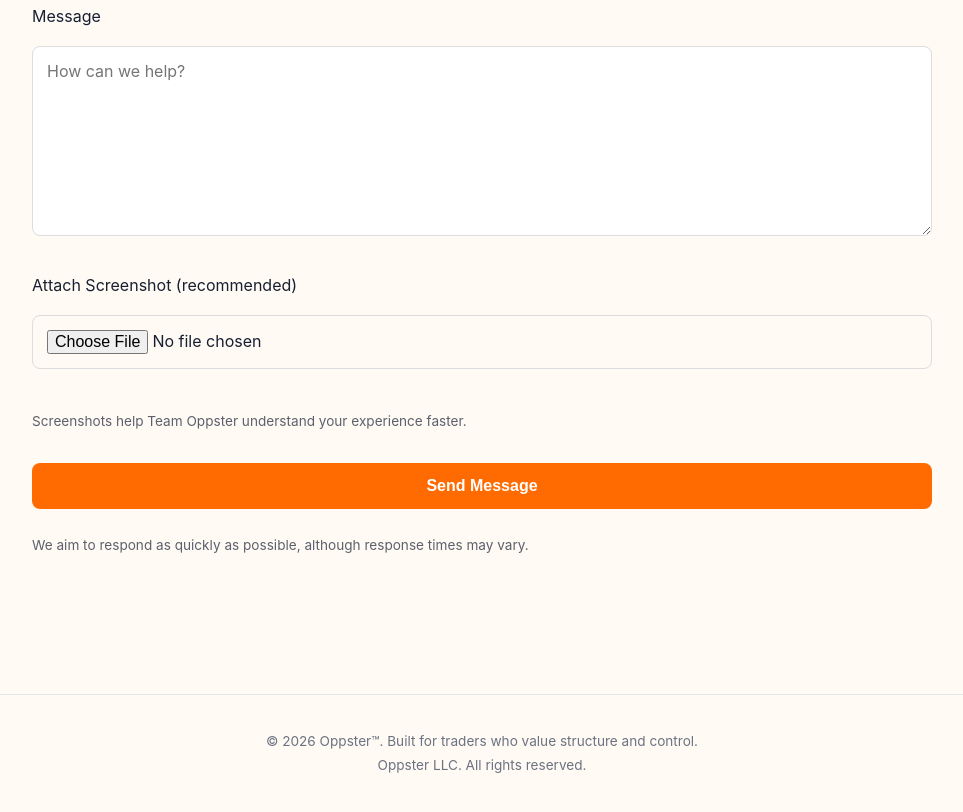
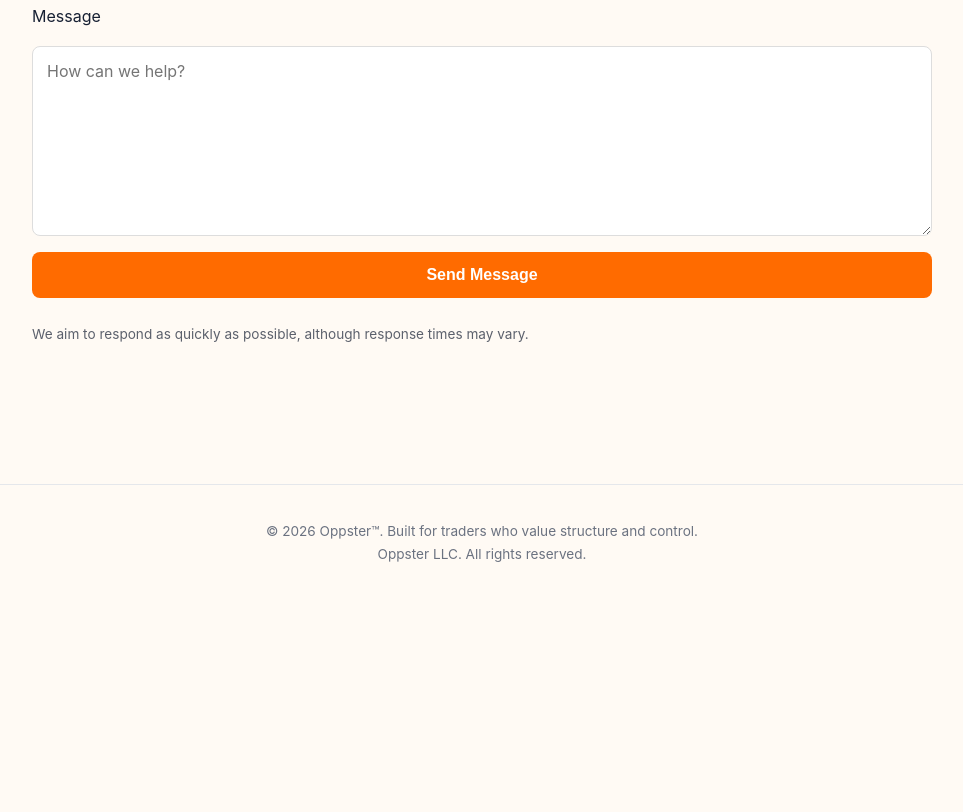
Before and after one commit to oppster/main, a website: page hello.html in a window 1280 px wide. Shown: the part 987-1799 px from the top of the page, without its empty margins (158-1121 px from the left). After the commit the page ends 1588 px from the top, so only its background shows below. Drawn offline with Linux system fonts and the light colour scheme.

Commit message:
Update hello.html

```diff
--- a/hello.html
+++ b/hello.html
@@ -263,8 +263,8 @@ We appreciate your feedback and thank you for helping us build something meaning
 
 <textarea rows="8" name="message" placeholder="How can we help?" required></textarea>
 
-<label style="margin-top:20px;"> Attach Screenshot (recommended) </label>
-  <input type="file" name="screenshot" accept="image/*,.pdf" capture> <p class="support-note"> Screenshots help Team Oppster understand your experience faster. </p>
+<!--label style="margin-top:20px;"> Attach Screenshot (recommended) </label>
+  <input type="file" name="screenshot" accept="image/*,.pdf" capture> <p class="support-note"> Screenshots help Team Oppster understand your experience faster. </p-->
 
 <button type="submit">
 Send Message
```
